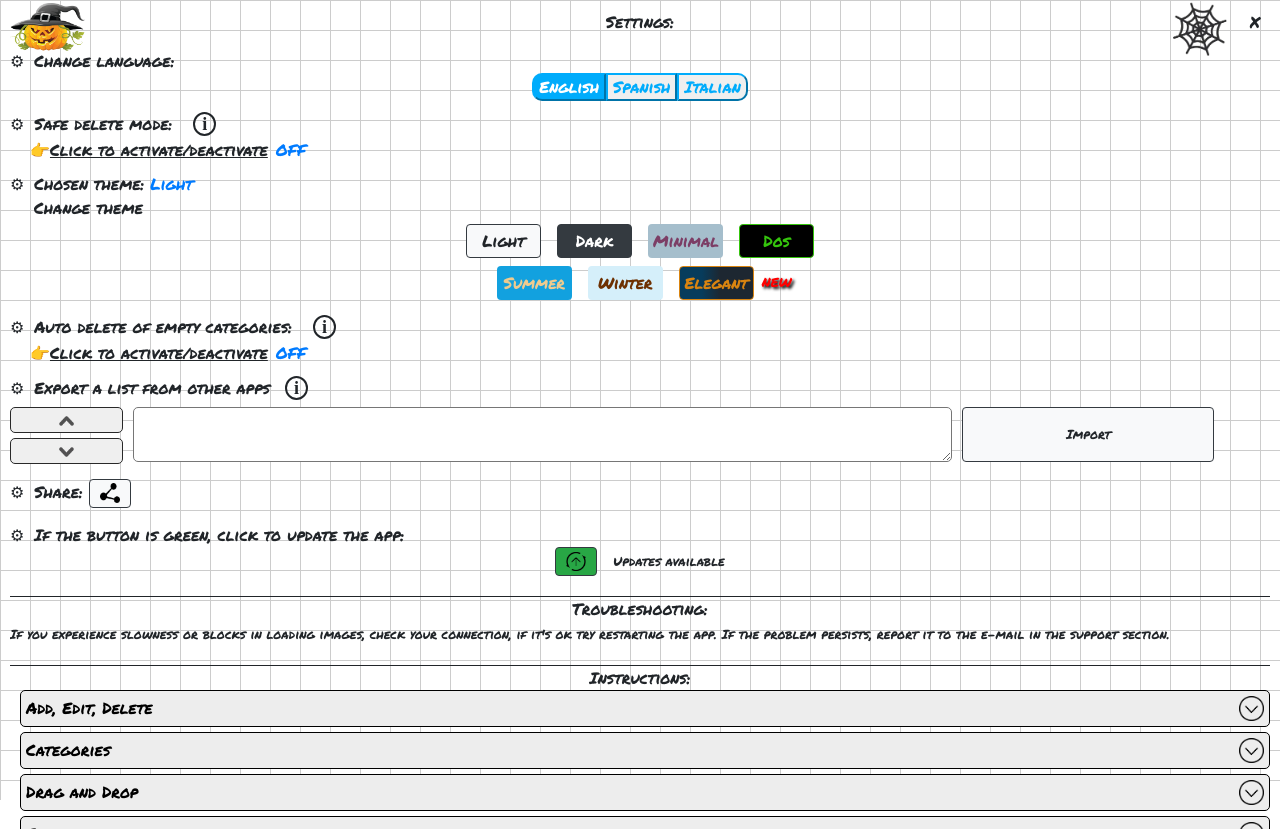
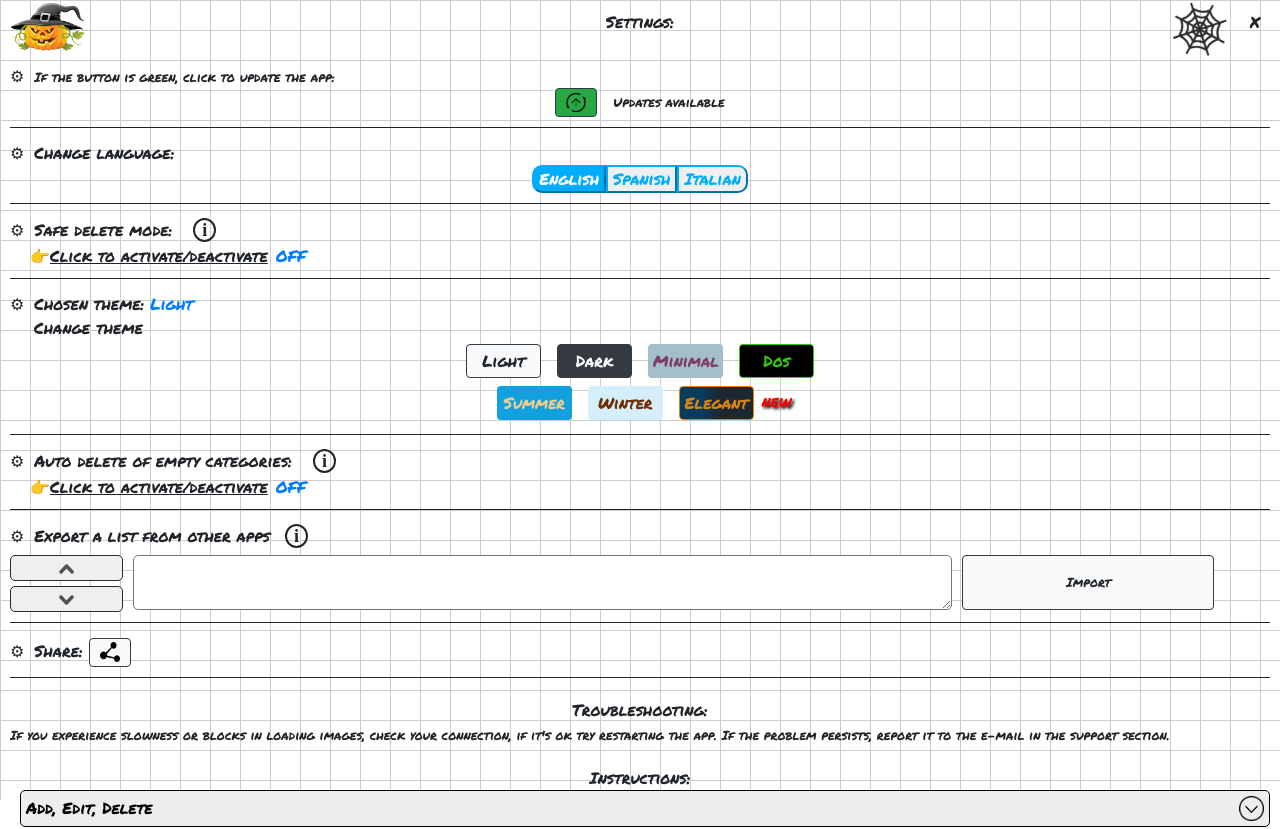
Before and after one commit to lucapu88/shopping_list, a Vue app: page / in a window 1280 px wide. Both pictures are taken after a click on the element 798 px from the left and 32 px from the top of the page. Built offline with nearby package versions, Linux system fonts and the light colour scheme; a web font is replaced by a local one.

Commit message:
Fixed bug: toggle-button-delete-selected-todo on activate/deactivate active class

```diff
--- a/src/assets/base.css
+++ b/src/assets/base.css
@@ -90,7 +90,9 @@ button {
 }
 
 .helper-settings {
-  margin-bottom: 10px;
+  margin-bottom: 13px;
+  padding-bottom: 10px;
+  border-bottom: 1px solid;
 }
 
 .tutorial-highlights {
@@ -163,8 +165,9 @@ button {
   height: 30px;
 }
 
-.spanish-size {
-  font-size: 13px;
+.spanish-size,
+.english-size {
+  font-size: 0.8125rem;
 }
 
 .tutorial-highlights {
@@ -223,7 +226,7 @@ button {
 .created-by-luca-caputo {
   display: flex;
   flex-direction: row-reverse;
-  font-size: 7px;
+  font-size: 0.4375rem;
 }
 
 .overflow-hide {
--- a/src/assets/main.css
+++ b/src/assets/main.css
@@ -61,7 +61,7 @@
 .close {
   color: #aaaaaa;
   float: right;
-  font-size: 40px;
+  font-size: 2.5rem;
   font-weight: bold;
   position: fixed;
   right: 6%;
--- a/src/components/helper/Helper-description.vue
+++ b/src/components/helper/Helper-description.vue
@@ -352,7 +352,6 @@ export default {
   margin-bottom: 0;
   text-align: center;
   margin-top: 20px;
-  border-top: 1px solid;
 }
 .tutorial-highlights {
   background-color: orangered;
--- a/src/components/helper/Helper.vue
+++ b/src/components/helper/Helper.vue
@@ -120,6 +120,8 @@ export default {
       />
 
       <div id="helper-description">
+        <UpdateApp @updatingAppEmit="updatingAppEmited" />
+
         <ChangeLanguages />
 
         <SafeDeleteMode />
@@ -131,8 +133,6 @@ export default {
         <ExportList />
 
         <Share />
-
-        <UpdateApp @updatingAppEmit="updatingAppEmited" />
 
         <div id="helper-istructions">
           <HelperDescription />
--- a/src/components/helper/Update-app.vue
+++ b/src/components/helper/Update-app.vue
@@ -36,7 +36,11 @@ export default {
     <span class="settings-icon mr-1" @click="settings.highlightsForTutorial(6)">
       &#x2699;
     </span>
-    <span :class="{ 'tutorial-highlights': settings.highlits === 6 }"
+    <span
+      :class="{
+        'tutorial-highlights': settings.highlits === 6,
+        'english-size': languages.langEnglish,
+      }"
       >{{ languages.updateText.description }}:</span
     >
     <div class="update-container">
--- a/src/store/AddModifyDeleteTodosStore.js
+++ b/src/store/AddModifyDeleteTodosStore.js
@@ -226,6 +226,7 @@ export const useAddModifyDeleteTodosStore = defineStore('addModifyDelete', {
         this.todos[n].isActive = !this.todos[n].isActive;
         this.todos[n].isDisabled = !this.todos[n].isDisabled; //disabilito i pulsanti
 
+        this.toggleButtonDeleteSelectedTodo();
         this.removeSelectedCategoryToAddItem();
         this.saveTodos();
       }
```
